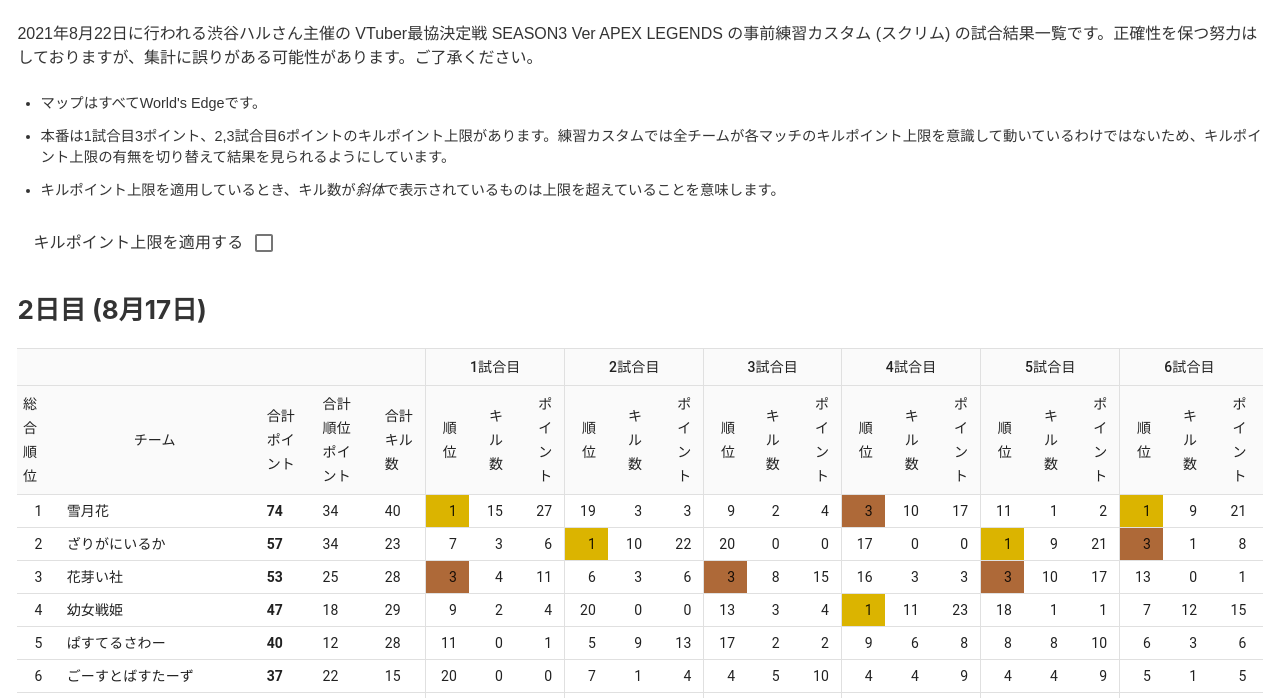
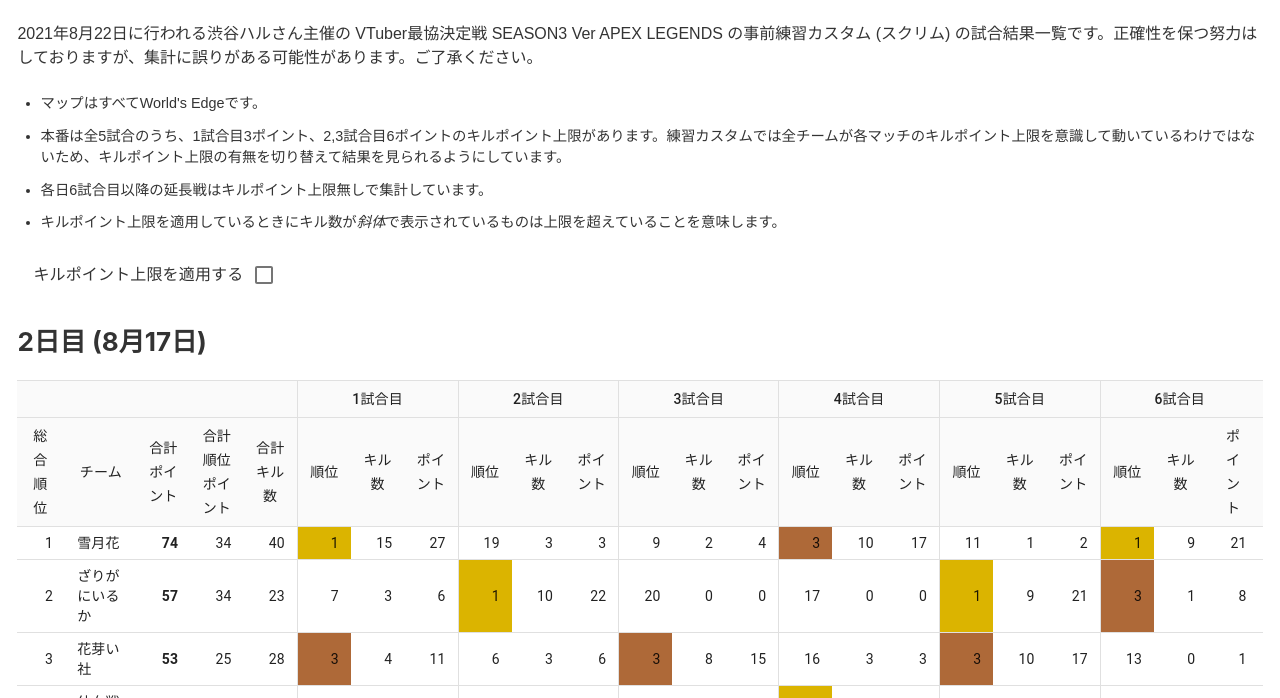
Before and after one commit to Yuukin256/vsaikyo_apex3_scrim_result, a Gatsby site: page / in a window 1280 px wide. Shown: the part 89-787 px from the top of the page. Built offline with nearby package versions, Linux system fonts and the light colour scheme; Gatsby itself is replaced by a stand-in of ours.

Commit message:
スタイル修正

```diff
--- a/src/components/table.tsx
+++ b/src/components/table.tsx
@@ -243,7 +243,7 @@
       matchResult.teams.forEach((teamResult) => {
         const placementPoints = calculatePlacementPoint(teamResult.placement);
         const kills = teamResult.kills === '-' ? 0 : teamResult.kills;
-        const killPoints = kills > numberOfMaxKills ? numberOfMaxKills : kills;
+        const killPoints = Math.min(numberOfMaxKills, kills);
         const result: Result = {
           match: matchResult.match,
           overMaxKills: kills > numberOfMaxKills,
@@ -307,23 +307,33 @@
 
   const HeadRow2: React.VFC = () => (
     <TableRow>
-      <TableCell align="center">総合順位</TableCell>
-      <TableCell width={200} align="center">
-        チーム
+      <TableCell align="center" style={{ width: '4em', paddingLeft: 10 }}>
+        総合順位
       </TableCell>
-      <TableCell>合計ポイント</TableCell>
-      <TableCell>合計順位ポイント</TableCell>
-      <TableCell style={borderRight}>合計キル数</TableCell>
+      <TableCell align="center">チーム</TableCell>
+      <TableCell align="center" style={{ width: '4.5em' }}>
+        合計ポイント
+      </TableCell>
+      <TableCell align="center" style={{ width: '4.5em' }}>
+        合計順位ポイント
+      </TableCell>
+      <TableCell align="center" style={{ ...borderRight, width: '4.5em' }}>
+        合計キル数
+      </TableCell>
       {Array(numberOfMatches)
         .fill(null)
         .flatMap((_, i) => [
-          <TableCell align="right" key={i + 'a'}>
+          <TableCell key={i + 'a'} align="center" style={{ width: '4.5em' }}>
             順位
           </TableCell>,
-          <TableCell align="right" key={i + 'b'}>
+          <TableCell key={i + 'b'} align="center" style={{ width: '4.5em' }}>
             キル数
           </TableCell>,
-          <TableCell align="right" style={i + 1 !== numberOfMatches ? borderRight : {}} key={i + 'c'}>
+          <TableCell
+            key={i + 'c'}
+            align="center"
+            style={i + 1 !== numberOfMatches ? { ...borderRight, width: '4.5em' } : { width: '4.5em' }}
+          >
             ポイント
           </TableCell>,
         ])}
@@ -332,7 +342,7 @@
 
   return (
     <TableContainer>
-      <Table size="small">
+      <Table size="small" style={{ width: 'auto' }}>
         <TableHead style={{ borderTop: '1px solid rgba(224, 224, 224, 1)', backgroundColor: '#fafafa' }}>
           <HeadRow1></HeadRow1>
           <HeadRow2></HeadRow2>
@@ -342,11 +352,13 @@
             <TableRow hover key={i}>
               <TableCell align="right">{i + 1}</TableCell>
               <TableCell>{teamResult.name}</TableCell>
-              <TableCell>
+              <TableCell align="right">
                 <strong>{teamResult.totalPoints}</strong>
               </TableCell>
-              <TableCell>{teamResult.totalPlacementPoints}</TableCell>
-              <TableCell style={borderRight}>{teamResult.totalKills}</TableCell>
+              <TableCell align="right">{teamResult.totalPlacementPoints}</TableCell>
+              <TableCell align="right" style={borderRight}>
+                {teamResult.totalKills}
+              </TableCell>
               {teamResult.results.flatMap((match) => {
                 const pp = calculatePlacementPoint(match.placement);
                 return [
--- a/src/pages/index.tsx
+++ b/src/pages/index.tsx
@@ -19,10 +19,11 @@
       <ul style={{ fontSize: '0.9em' }}>
         <li>マップはすべてWorld&apos;s Edgeです。</li>
         <li>
-          本番は1試合目3ポイント、2,3試合目6ポイントのキルポイント上限があります。練習カスタムでは全チームが各マッチのキルポイント上限を意識して動いているわけではないため、キルポイント上限の有無を切り替えて結果を見られるようにしています。
+          本番は全5試合のうち、1試合目3ポイント、2,3試合目6ポイントのキルポイント上限があります。練習カスタムでは全チームが各マッチのキルポイント上限を意識して動いているわけではないため、キルポイント上限の有無を切り替えて結果を見られるようにしています。
         </li>
+        <li>各日6試合目以降の延長戦はキルポイント上限無しで集計しています。</li>
         <li>
-          キルポイント上限を適用しているとき、キル数が<em>斜体</em>
+          キルポイント上限を適用しているときにキル数が<em>斜体</em>
           で表示されているものは上限を超えていることを意味します。
         </li>
       </ul>
```
